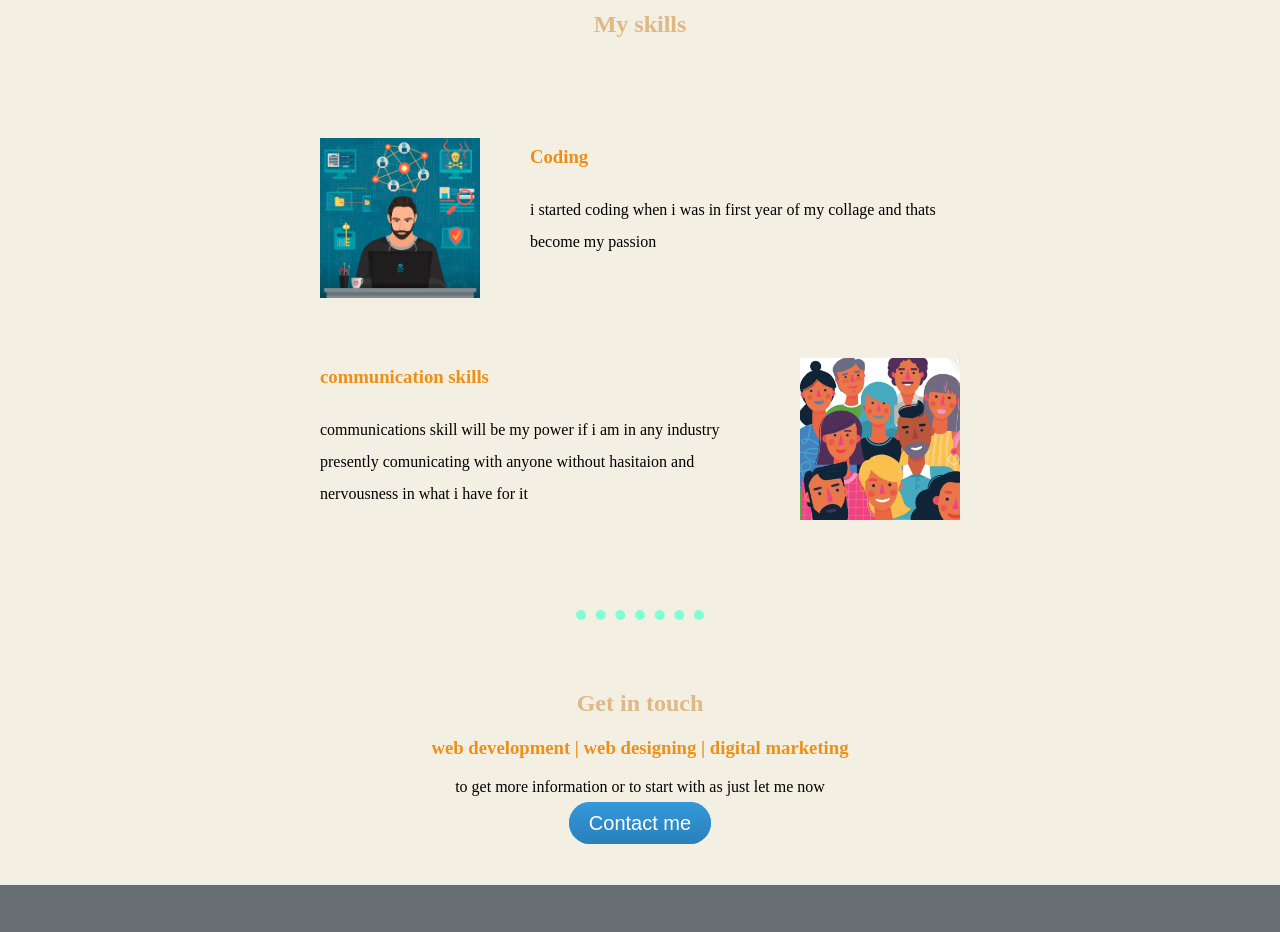
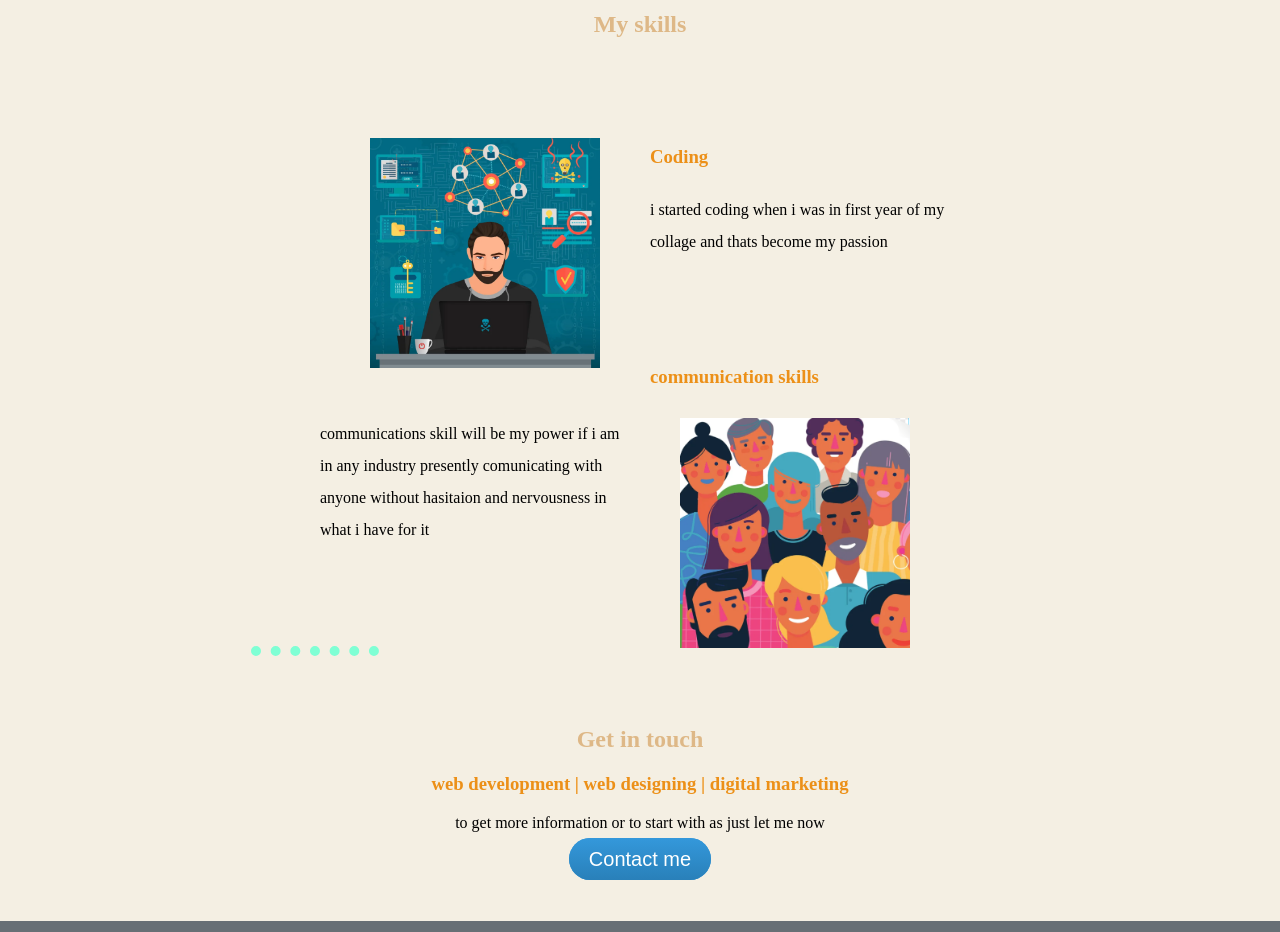
Before and after one commit to krushna55/personal-site, a plain HTML site: page index.html in a window 1280 px wide. Shown: the part 1320-2252 px from the top of the page. Drawn offline with Linux system fonts and the light colour scheme.

Commit message:
Update style.css

```diff
--- a/css/style.css
+++ b/css/style.css
@@ -58,14 +58,16 @@ h3{
     color: #ec9018;
 }
 .code-img{
-    width: 25%;
+    width: 230px;
+    height: 230px;
     float: left;
-    margin-right: 50px;
+    margin: 0 50px 50px 50px;
 }
 .communication-img{
-    width: 25%;
+    width: 230px;
+    height: 230px;
     float: right;
-    margin-left: 50px;
+    margin: 0 50px 50px 50px;
 }
 .instaicon{
     width: 3%;
```
